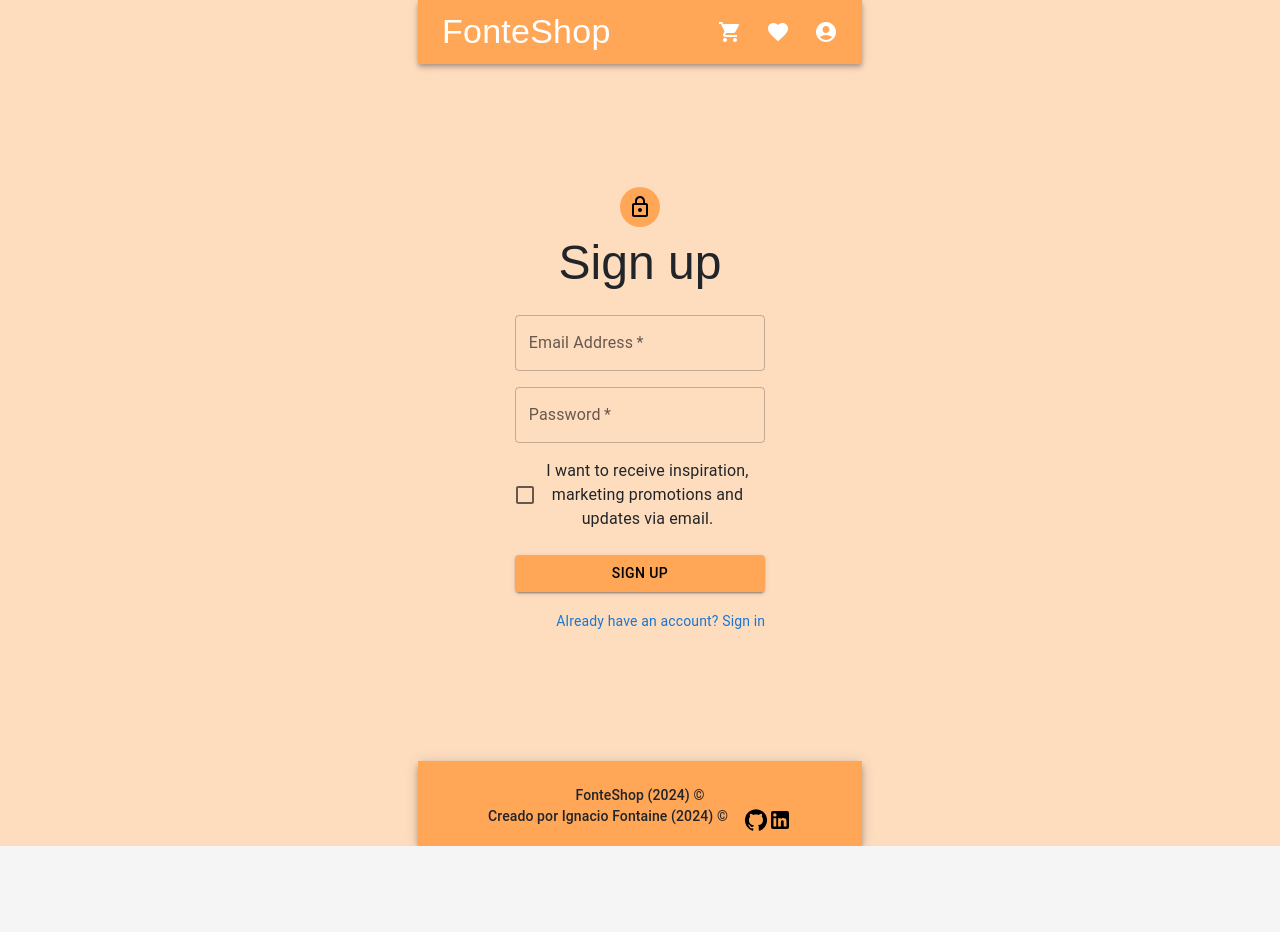
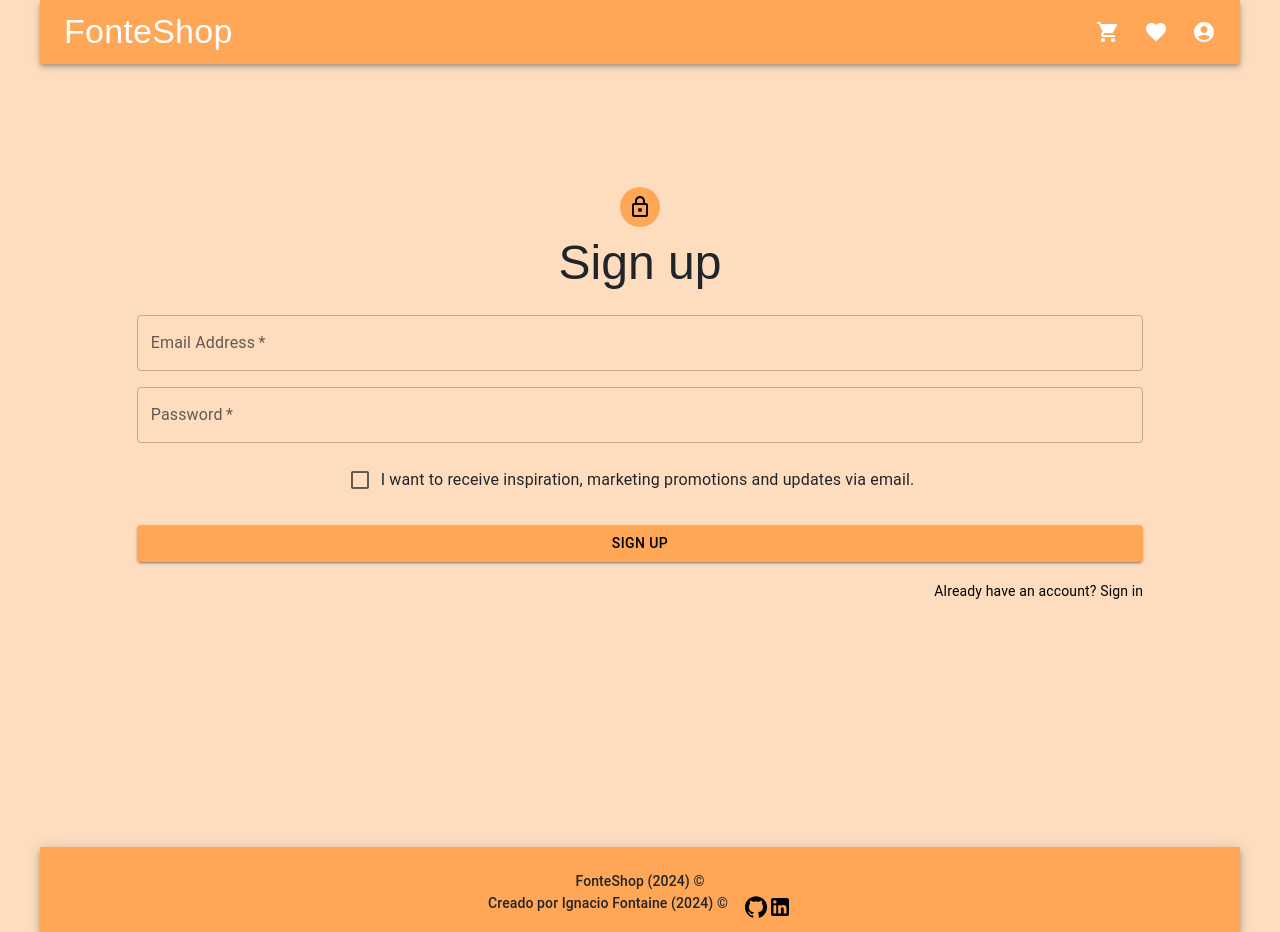
Before and after one commit to IgnacioFontaine/FonteShop, a React (Vite) app in the folder client/: page /singUp in a window 1280 px wide. Before the commit the page ends 846 px from the top, so only its background shows below. Built offline with nearby package versions, Linux system fonts and the light colour scheme; no server answers.

Commit message:
cambios en sing in

```diff
--- a/client/src/Components/singIn.jsx
+++ b/client/src/Components/singIn.jsx
@@ -96,7 +96,7 @@ export default function SignIn() {
             </Button>
             <Grid container sx={{mt:3}}>
               <Grid item>
-                <Link href="/singUp" variant="body2" sx={{textDecoration:"none"}}>
+                <Link href="/singUp" variant="body2" sx={{textDecoration:"none", color:"black"}}>
                   {"Don't have an account? Sign Up"}
                 </Link>
               </Grid>
--- a/client/src/Components/singUp.jsx
+++ b/client/src/Components/singUp.jsx
@@ -43,7 +43,7 @@ export default function SignUp() {
 
   return (
     <ThemeProvider theme={defaultTheme}>
-      <Container component="main" maxWidth="xs">
+      <Container component="main" sx={{height:685}}>
         <Box
           sx={{
             marginTop: 5.3,
@@ -106,7 +106,7 @@ export default function SignUp() {
             </Button>
             <Grid container justifyContent="flex-end">
               <Grid item>
-                <Link href="/singIn" variant="body2" sx={{textDecoration:"none"}}>
+                <Link href="/singIn" variant="body2" sx={{textDecoration:"none", color:"black"}}>
                   Already have an account? Sign in
                 </Link>
               </Grid>
```
